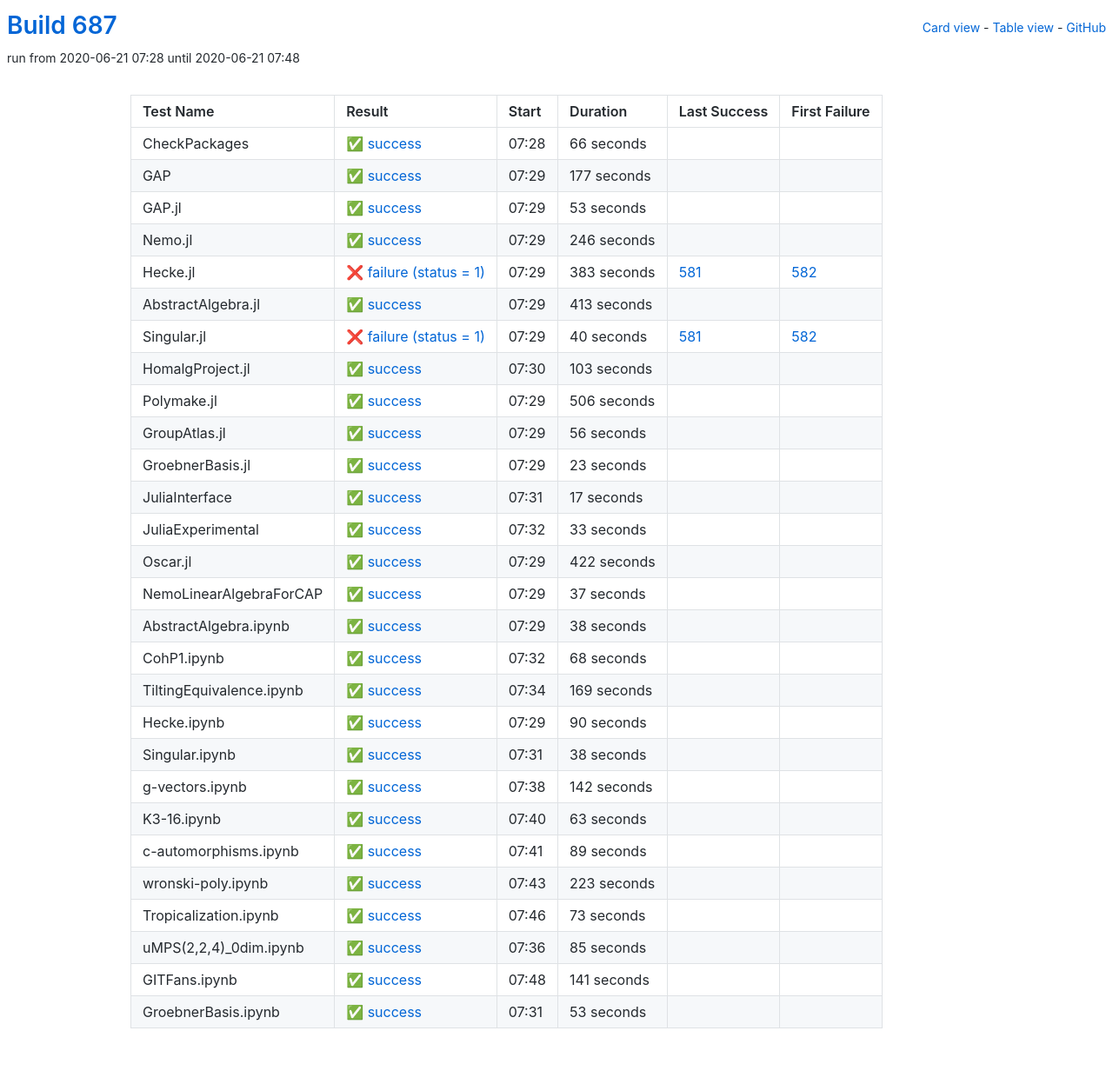
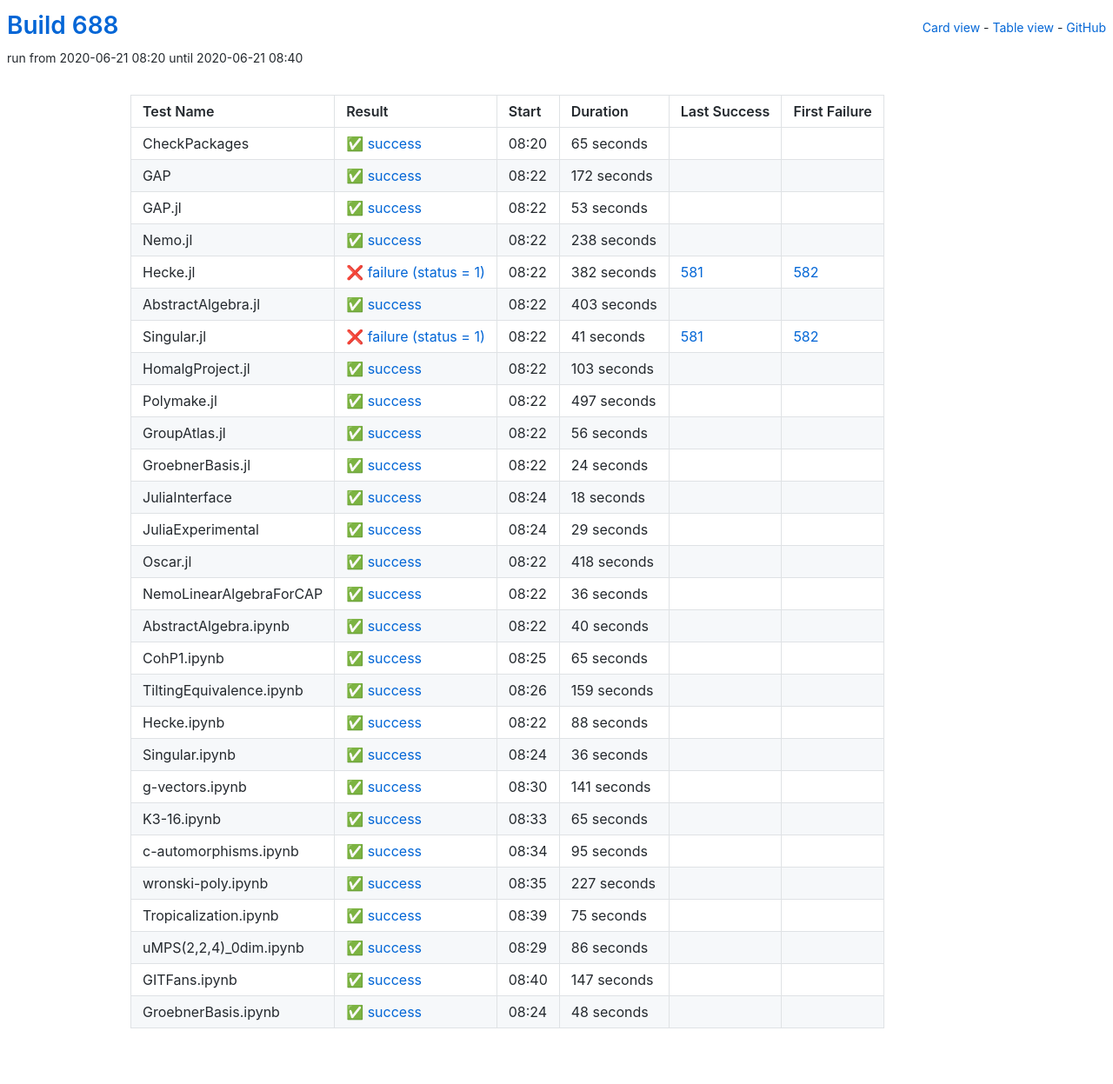
Before and after one commit to oscar-system/oscar-ci-status-1.4, a Jekyll site: the page built from table.html, in a window 1280 px wide. Shown: the whole page at 87% size. Built offline with Jekyll 4.4.1, drawn with Linux system fonts in a browser that asks for light colours.

Commit message:
Build #688

```diff
--- a/_data/ci.yml
+++ b/_data/ci.yml
@@ -1,6 +1,6 @@
 ---
-build: 687
-build_url: https://oscarci.mathematik.uni-kl.de/job/oscar-julia-1.4/687/
+build: 688
+build_url: https://oscarci.mathematik.uni-kl.de/job/oscar-julia-1.4/688/
 job: oscar-julia-1.4
 organization: oscar-system
 repo: oscar-ci-status-1.4
@@ -8,32 +8,32 @@ repourl: https://github.com/oscar-system/oscar-ci-status-1.4
 tests:
 - name: CheckPackages
   id: checkpackages
-  log: https://oscarci.mathematik.uni-kl.de/job/oscar-julia-1.4/687/artifact/logs/build-687/CheckPackages.log
-  start: 2020-06-21 07:28
+  log: https://oscarci.mathematik.uni-kl.de/job/oscar-julia-1.4/688/artifact/logs/build-688/CheckPackages.log
+  start: 2020-06-21 08:20
   success: true
   exitcode: 0
   status: success
-  duration: 66
+  duration: 65
   last_success: false
   last_success_url:
   first_failure: false
   first_failure_url:
 - name: GAP
   id: gap
-  log: https://oscarci.mathematik.uni-kl.de/job/oscar-julia-1.4/687/artifact/logs/build-687/GAP.log
-  start: 2020-06-21 07:29
+  log: https://oscarci.mathematik.uni-kl.de/job/oscar-julia-1.4/688/artifact/logs/build-688/GAP.log
+  start: 2020-06-21 08:22
   success: true
   exitcode: 0
   status: success
-  duration: 177
+  duration: 172
   last_success: false
   last_success_url:
   first_failure: false
   first_failure_url:
 - name: GAP.jl
   id: gap-jl
-  log: https://oscarci.mathematik.uni-kl.de/job/oscar-julia-1.4/687/artifact/logs/build-687/GAP.jl.log
-  start: 2020-06-21 07:29
+  log: https://oscarci.mathematik.uni-kl.de/job/oscar-julia-1.4/688/artifact/logs/build-688/GAP.jl.log
+  start: 2020-06-21 08:22
   success: true
   exitcode: 0
   status: success
@@ -44,56 +44,56 @@ tests:
   first_failure_url:
 - name: Nemo.jl
   id: nemo-jl
-  log: https://oscarci.mathematik.uni-kl.de/job/oscar-julia-1.4/687/artifact/logs/build-687/Nemo.jl.log
-  start: 2020-06-21 07:29
+  log: https://oscarci.mathematik.uni-kl.de/job/oscar-julia-1.4/688/artifact/logs/build-688/Nemo.jl.log
+  start: 2020-06-21 08:22
   success: true
   exitcode: 0
   status: success
-  duration: 246
+  duration: 238
   last_success: false
   last_success_url:
   first_failure: false
   first_failure_url:
 - name: Hecke.jl
   id: hecke-jl
-  log: https://oscarci.mathematik.uni-kl.de/job/oscar-julia-1.4/687/artifact/logs/build-687/Hecke.jl.log
-  start: 2020-06-21 07:29
+  log: https://oscarci.mathematik.uni-kl.de/job/oscar-julia-1.4/688/artifact/logs/build-688/Hecke.jl.log
+  start: 2020-06-21 08:22
   success: false
   exitcode: 1
   status: failure
-  duration: 383
+  duration: 382
   last_success: 581
   last_success_url: https://oscarci.mathematik.uni-kl.de/job/oscar-julia-1.4/581/
   first_failure: 582
   first_failure_url: https://oscarci.mathematik.uni-kl.de/job/oscar-julia-1.4/582/
 - name: AbstractAlgebra.jl
   id: abstractalgebra-jl
-  log: https://oscarci.mathematik.uni-kl.de/job/oscar-julia-1.4/687/artifact/logs/build-687/AbstractAlgebra.jl.log
-  start: 2020-06-21 07:29
+  log: https://oscarci.mathematik.uni-kl.de/job/oscar-julia-1.4/688/artifact/logs/build-688/AbstractAlgebra.jl.log
+  start: 2020-06-21 08:22
   success: true
   exitcode: 0
   status: success
-  duration: 413
+  duration: 403
   last_success: false
   last_success_url:
   first_failure: false
   first_failure_url:
 - name: Singular.jl
   id: singular-jl
-  log: https://oscarci.mathematik.uni-kl.de/job/oscar-julia-1.4/687/artifact/logs/build-687/Singular.jl.log
-  start: 2020-06-21 07:29
+  log: https://oscarci.mathematik.uni-kl.de/job/oscar-julia-1.4/688/artifact/logs/build-688/Singular.jl.log
+  start: 2020-06-21 08:22
   success: false
   exitcode: 1
   status: failure
-  duration: 40
+  duration: 41
   last_success: 581
   last_success_url: https://oscarci.mathematik.uni-kl.de/job/oscar-julia-1.4/581/
   first_failure: 582
   first_failure_url: https://oscarci.mathematik.uni-kl.de/job/oscar-julia-1.4/582/
 - name: HomalgProject.jl
   id: homalgproject-jl
-  log: https://oscarci.mathematik.uni-kl.de/job/oscar-julia-1.4/687/artifact/logs/build-687/HomalgProject.jl.log
-  start: 2020-06-21 07:30
+  log: https://oscarci.mathematik.uni-kl.de/job/oscar-julia-1.4/688/artifact/logs/build-688/HomalgProject.jl.log
+  start: 2020-06-21 08:22
   success: true
   exitcode: 0
   status: success
@@ -104,20 +104,20 @@ tests:
   first_failure_url:
 - name: Polymake.jl
   id: polymake-jl
-  log: https://oscarci.mathematik.uni-kl.de/job/oscar-julia-1.4/687/artifact/logs/build-687/Polymake.jl.log
-  start: 2020-06-21 07:29
+  log: https://oscarci.mathematik.uni-kl.de/job/oscar-julia-1.4/688/artifact/logs/build-688/Polymake.jl.log
+  start: 2020-06-21 08:22
   success: true
   exitcode: 0
   status: success
-  duration: 506
+  duration: 497
   last_success: false
   last_success_url:
   first_failure: false
   first_failure_url:
 - name: GroupAtlas.jl
   id: groupatlas-jl
-  log: https://oscarci.mathematik.uni-kl.de/job/oscar-julia-1.4/687/artifact/logs/build-687/GroupAtlas.jl.log
-  start: 2020-06-21 07:29
+  log: https://oscarci.mathematik.uni-kl.de/job/oscar-julia-1.4/688/artifact/logs/build-688/GroupAtlas.jl.log
+  start: 2020-06-21 08:22
   success: true
   exitcode: 0
   status: success
@@ -128,200 +128,128 @@ tests:
   first_failure_url:
 - name: GroebnerBasis.jl
   id: groebnerbasis-jl
-  log: https://oscarci.mathematik.uni-kl.de/job/oscar-julia-1.4/687/artifact/logs/build-687/GroebnerBasis.jl.log
-  start: 2020-06-21 07:29
+  log: https://oscarci.mathematik.uni-kl.de/job/oscar-julia-1.4/688/artifact/logs/build-688/GroebnerBasis.jl.log
+  start: 2020-06-21 08:22
   success: true
   exitcode: 0
   status: success
-  duration: 23
+  duration: 24
   last_success: false
   last_success_url:
   first_failure: false
   first_failure_url:
 - name: JuliaInterface
   id: juliainterface
-  log: https://oscarci.mathematik.uni-kl.de/job/oscar-julia-1.4/687/artifact/logs/build-687/JuliaInterface.log
-  start: 2020-06-21 07:31
+  log: https://oscarci.mathematik.uni-kl.de/job/oscar-julia-1.4/688/artifact/logs/build-688/JuliaInterface.log
+  start: 2020-06-21 08:24
   success: true
   exitcode: 0
   status: success
-  duration: 17
+  duration: 18
   last_success: false
   last_success_url:
   first_failure: false
   first_failure_url:
 - name: JuliaExperimental
   id: juliaexperimental
-  log: https://oscarci.mathematik.uni-kl.de/job/oscar-julia-1.4/687/artifact/logs/build-687/JuliaExperimental.log
-  start: 2020-06-21 07:32
+  log: https://oscarci.mathematik.uni-kl.de/job/oscar-julia-1.4/688/artifact/logs/build-688/JuliaExperimental.log
+  start: 2020-06-21 08:24
   success: true
   exitcode: 0
   status: success
-  duration: 33
+  duration: 29
   last_success: false
   last_success_url:
   first_failure: false
   first_failure_url:
 - name: Oscar.jl
   id: oscar-jl
-  log: https://oscarci.mathematik.uni-kl.de/job/oscar-julia-1.4/687/artifact/logs/build-687/Oscar.jl.log
-  start: 2020-06-21 07:29
+  log: https://oscarci.mathematik.uni-kl.de/job/oscar-julia-1.4/688/artifact/logs/build-688/Oscar.jl.log
+  start: 2020-06-21 08:22
   success: true
   exitcode: 0
   status: success
-  duration: 422
+  duration: 418
   last_success: false
   last_success_url:
   first_failure: false
   first_failure_url:
 - name: NemoLinearAlgebraForCAP
   id: nemolinearalgebraforcap
-  log: https://oscarci.mathematik.uni-kl.de/job/oscar-julia-1.4/687/artifact/logs/build-687/NemoLinearAlgebraForCAP.log
-  start: 2020-06-21 07:29
+  log: https://oscarci.mathematik.uni-kl.de/job/oscar-julia-1.4/688/artifact/logs/build-688/NemoLinearAlgebraForCAP.log
+  start: 2020-06-21 08:22
   success: true
   exitcode: 0
   status: success
-  duration: 37
+  duration: 36
   last_success: false
   last_success_url:
   first_failure: false
   first_failure_url:
 - name: AbstractAlgebra.ipynb
   id: abstractalgebra-ipynb
-  log: https://oscarci.mathematik.uni-kl.de/job/oscar-julia-1.4/687/artifact/logs/build-687/AbstractAlgebra.ipynb.log
-  start: 2020-06-21 07:29
+  log: https://oscarci.mathematik.uni-kl.de/job/oscar-julia-1.4/688/artifact/logs/build-688/AbstractAlgebra.ipynb.log
+  start: 2020-06-21 08:22
   success: true
   exitcode: 0
   status: success
-  duration: 38
+  duration: 40
   last_success: false
   last_success_url:
   first_failure: false
   first_failure_url:
 - name: CohP1.ipynb
   id: cohp1-ipynb
-  log: https://oscarci.mathematik.uni-kl.de/job/oscar-julia-1.4/687/artifact/logs/build-687/CohP1.ipynb.log
-  start: 2020-06-21 07:32
+  log: https://oscarci.mathematik.uni-kl.de/job/oscar-julia-1.4/688/artifact/logs/build-688/CohP1.ipynb.log
+  start: 2020-06-21 08:25
   success: true
   exitcode: 0
   status: success
-  duration: 68
+  duration: 65
   last_success: false
   last_success_url:
   first_failure: false
   first_failure_url:
 - name: TiltingEquivalence.ipynb
   id: tiltingequivalence-ipynb
-  log: https://oscarci.mathematik.uni-kl.de/job/oscar-julia-1.4/687/artifact/logs/build-687/TiltingEquivalence.ipynb.log
-  start: 2020-06-21 07:34
+  log: https://oscarci.mathematik.uni-kl.de/job/oscar-julia-1.4/688/artifact/logs/build-688/TiltingEquivalence.ipynb.log
+  start: 2020-06-21 08:26
   success: true
   exitcode: 0
   status: success
-  duration: 169
+  duration: 159
   last_success: false
   last_success_url:
   first_failure: false
   first_failure_url:
 - name: Hecke.ipynb
   id: hecke-ipynb
-  log: https://oscarci.mathematik.uni-kl.de/job/oscar-julia-1.4/687/artifact/logs/build-687/Hecke.ipynb.log
-  start: 2020-06-21 07:29
+  log: https://oscarci.mathematik.uni-kl.de/job/oscar-julia-1.4/688/artifact/logs/build-688/Hecke.ipynb.log
+  start: 2020-06-21 08:22
   success: true
   exitcode: 0
   status: success
-  duration: 90
+  duration: 88
   last_success: false
   last_success_url:
   first_failure: false
   first_failure_url:
 - name: Singular.ipynb
   id: singular-ipynb
-  log: https://oscarci.mathematik.uni-kl.de/job/oscar-julia-1.4/687/artifact/logs/build-687/Singular.ipynb.log
-  start: 2020-06-21 07:31
+  log: https://oscarci.mathematik.uni-kl.de/job/oscar-julia-1.4/688/artifact/logs/build-688/Singular.ipynb.log
+  start: 2020-06-21 08:24
   success: true
   exitcode: 0
   status: success
-  duration: 38
+  duration: 36
   last_success: false
   last_success_url:
   first_failure: false
   first_failure_url:
 - name: g-vectors.ipynb
   id: g-vectors-ipynb
-  log: https://oscarci.mathematik.uni-kl.de/job/oscar-julia-1.4/687/artifact/logs/build-687/g-vectors.ipynb.log
-  start: 2020-06-21 07:38
-  success: true
-  exitcode: 0
-  status: success
-  duration: 142
-  last_success: false
-  last_success_url:
-  first_failure: false
-  first_failure_url:
-- name: K3-16.ipynb
-  id: k3-16-ipynb
-  log: https://oscarci.mathematik.uni-kl.de/job/oscar-julia-1.4/687/artifact/logs/build-687/K3-16.ipynb.log
-  start: 2020-06-21 07:40
-  success: true
-  exitcode: 0
-  status: success
-  duration: 63
-  last_success: false
-  last_success_url:
-  first_failure: false
-  first_failure_url:
-- name: c-automorphisms.ipynb
-  id: c-automorphisms-ipynb
-  log: https://oscarci.mathematik.uni-kl.de/job/oscar-julia-1.4/687/artifact/logs/build-687/c-automorphisms.ipynb.log
-  start: 2020-06-21 07:41
-  success: true
-  exitcode: 0
-  status: success
-  duration: 89
-  last_success: false
-  last_success_url:
-  first_failure: false
-  first_failure_url:
-- name: wronski-poly.ipynb
-  id: wronski-poly-ipynb
-  log: https://oscarci.mathematik.uni-kl.de/job/oscar-julia-1.4/687/artifact/logs/build-687/wronski-poly.ipynb.log
-  start: 2020-06-21 07:43
-  success: true
-  exitcode: 0
-  status: success
-  duration: 223
-  last_success: false
-  last_success_url:
-  first_failure: false
-  first_failure_url:
-- name: Tropicalization.ipynb
-  id: tropicalization-ipynb
-  log: https://oscarci.mathematik.uni-kl.de/job/oscar-julia-1.4/687/artifact/logs/build-687/Tropicalization.ipynb.log
-  start: 2020-06-21 07:46
-  success: true
-  exitcode: 0
-  status: success
-  duration: 73
-  last_success: false
-  last_success_url:
-  first_failure: false
-  first_failure_url:
-- name: uMPS(2,2,4)_0dim.ipynb
-  id: umps-2-2-4-0dim-ipynb
-  log: https://oscarci.mathematik.uni-kl.de/job/oscar-julia-1.4/687/artifact/logs/build-687/uMPS-2-2-4-_0dim.ipynb.log
-  start: 2020-06-21 07:36
-  success: true
-  exitcode: 0
-  status: success
-  duration: 85
-  last_success: false
-  last_success_url:
-  first_failure: false
-  first_failure_url:
-- name: GITFans.ipynb
-  id: gitfans-ipynb
-  log: https://oscarci.mathematik.uni-kl.de/job/oscar-julia-1.4/687/artifact/logs/build-687/GITFans.ipynb.log
-  start: 2020-06-21 07:48
+  log: https://oscarci.mathematik.uni-kl.de/job/oscar-julia-1.4/688/artifact/logs/build-688/g-vectors.ipynb.log
+  start: 2020-06-21 08:30
   success: true
   exitcode: 0
   status: success
@@ -330,15 +258,87 @@ tests:
   last_success_url:
   first_failure: false
   first_failure_url:
-- name: GroebnerBasis.ipynb
-  id: groebnerbasis-ipynb
-  log: https://oscarci.mathematik.uni-kl.de/job/oscar-julia-1.4/687/artifact/logs/build-687/GroebnerBasis.ipynb.log
-  start: 2020-06-21 07:31
+- name: K3-16.ipynb
+  id: k3-16-ipynb
+  log: https://oscarci.mathematik.uni-kl.de/job/oscar-julia-1.4/688/artifact/logs/build-688/K3-16.ipynb.log
+  start: 2020-06-21 08:33
   success: true
   exitcode: 0
   status: success
-  duration: 53
+  duration: 65
   last_success: false
   last_success_url:
   first_failure: false
   first_failure_url:
+- name: c-automorphisms.ipynb
+  id: c-automorphisms-ipynb
+  log: https://oscarci.mathematik.uni-kl.de/job/oscar-julia-1.4/688/artifact/logs/build-688/c-automorphisms.ipynb.log
+  start: 2020-06-21 08:34
+  success: true
+  exitcode: 0
+  status: success
+  duration: 95
+  last_success: false
+  last_success_url:
+  first_failure: false
+  first_failure_url:
+- name: wronski-poly.ipynb
+  id: wronski-poly-ipynb
+  log: https://oscarci.mathematik.uni-kl.de/job/oscar-julia-1.4/688/artifact/logs/build-688/wronski-poly.ipynb.log
+  start: 2020-06-21 08:35
+  success: true
+  exitcode: 0
+  status: success
+  duration: 227
+  last_success: false
+  last_success_url:
+  first_failure: false
+  first_failure_url:
+- name: Tropicalization.ipynb
+  id: tropicalization-ipynb
+  log: https://oscarci.mathematik.uni-kl.de/job/oscar-julia-1.4/688/artifact/logs/build-688/Tropicalization.ipynb.log
+  start: 2020-06-21 08:39
+  success: true
+  exitcode: 0
+  status: success
+  duration: 75
+  last_success: false
+  last_success_url:
+  first_failure: false
+  first_failure_url:
+- name: uMPS(2,2,4)_0dim.ipynb
+  id: umps-2-2-4-0dim-ipynb
+  log: https://oscarci.mathematik.uni-kl.de/job/oscar-julia-1.4/688/artifact/logs/build-688/uMPS-2-2-4-_0dim.ipynb.log
+  start: 2020-06-21 08:29
+  success: true
+  exitcode: 0
+  status: success
+  duration: 86
+  last_success: false
+  last_success_url:
+  first_failure: false
+  first_failure_url:
+- name: GITFans.ipynb
+  id: gitfans-ipynb
+  log: https://oscarci.mathematik.uni-kl.de/job/oscar-julia-1.4/688/artifact/logs/build-688/GITFans.ipynb.log
+  start: 2020-06-21 08:40
+  success: true
+  exitcode: 0
+  status: success
+  duration: 147
+  last_success: false
+  last_success_url:
+  first_failure: false
+  first_failure_url:
+- name: GroebnerBasis.ipynb
+  id: groebnerbasis-ipynb
+  log: https://oscarci.mathematik.uni-kl.de/job/oscar-julia-1.4/688/artifact/logs/build-688/GroebnerBasis.ipynb.log
+  start: 2020-06-21 08:24
+  success: true
+  exitcode: 0
+  status: success
+  duration: 48
+  last_success: false
+  last_success_url:
+  first_failure: false
+  first_failure_url:
```
Also changed, not shown: README.md.
